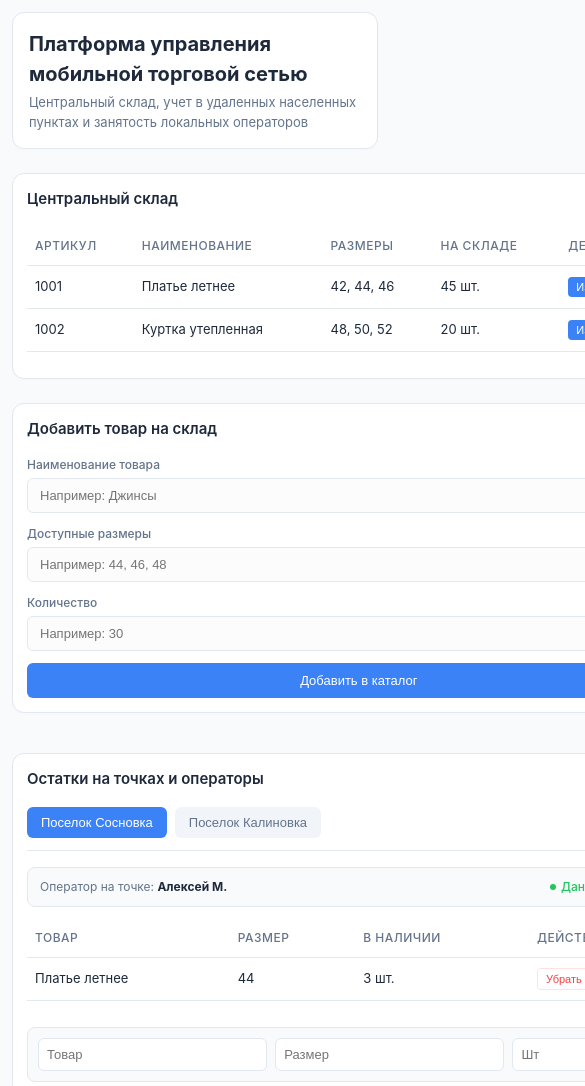
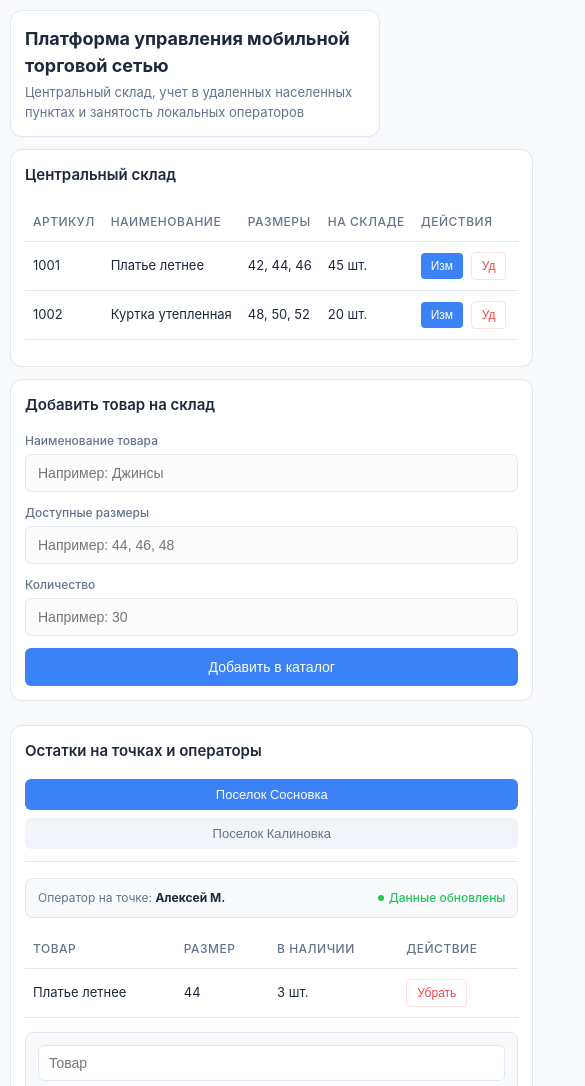
Before and after one commit to nepomnasihnezont-crypto/hehehe, a plain HTML site: page index.html in a window 390 px wide. Shown: the top 1086 px of the page, 585 px wide, since content can reach past the window. Drawn offline with Linux system fonts and the light colour scheme.

Commit message:
Update style.css

```diff
--- a/style.css
+++ b/style.css
@@ -12,6 +12,10 @@
     --radius: 12px;
 }
 
+* {
+    box-sizing: border-box;
+}
+
 body {
     font-family: -apple-system, BlinkMacSystemFont, "Segoe UI", Roboto, sans-serif;
     background-color: var(--bg-main);
@@ -24,6 +28,7 @@ body {
 .wrapper {
     max-width: 1100px;
     margin: 0 auto;
+    width: 100%;
 }
 
 header {
@@ -61,6 +66,8 @@ header p {
     padding: 20px;
     margin-bottom: 24px;
     box-shadow: 0 1px 3px rgba(0,0,0,0.02);
+    width: 100%;
+    overflow: hidden;
 }
 
 .card h2 {
@@ -70,34 +77,18 @@ header p {
     font-weight: 600;
 }
 
-/* Адаптивность для мобильных и планшетов */
-@media (max-width: 768px) {
-    body {
-        padding: 12px;
-    }
-    .grid {
-        grid-template-columns: 1fr;
-        gap: 16px;
-    }
-    header {
-        padding: 16px;
-    }
-    .card {
-        padding: 14px;
-    }
-}
-
 /* Таблицы */
 .table-responsive {
     width: 100%;
     overflow-x: auto;
+    -webkit-overflow-scrolling: touch;
+    margin-bottom: 12px;
 }
 
 table {
     width: 100%;
     border-collapse: collapse;
     font-size: 13px;
-    margin-bottom: 12px;
     white-space: nowrap;
 }
 
@@ -134,7 +125,8 @@ th {
     font-size: 13px;
     font-weight: 500;
     cursor: pointer;
-    width: auto;
+    flex-grow: 1;
+    text-align: center;
 }
 
 .tab-btn.active {
@@ -201,11 +193,10 @@ th {
 
 .field input {
     width: 100%;
-    padding: 9px 12px;
+    padding: 10px 12px;
     border: 1px solid var(--border);
     border-radius: 6px;
-    box-sizing: border-box;
-    font-size: 13px;
+    font-size: 14px; /* Увеличено до 14px, чтобы на айфонах не было зума при клике */
     background: #fcfcfc;
 }
 
@@ -213,11 +204,11 @@ button {
     background: var(--accent);
     color: white;
     border: none;
-    padding: 10px 16px;
+    padding: 11px 16px;
     border-radius: 6px;
     font-weight: 500;
     cursor: pointer;
-    font-size: 13px;
+    font-size: 14px;
     width: 100%;
     transition: background 0.2s;
 }
@@ -237,40 +228,37 @@ button:hover {
 }
 
 .btn-sm {
-    padding: 4px 8px;
-    font-size: 11px;
+    padding: 6px 10px;
+    font-size: 12px;
     width: auto;
     margin-right: 4px;
     border-radius: 4px;
 }
 
+/* Элементы управления внутри точек (адаптируются под мобилки) */
 .inline-controls {
     display: flex;
     gap: 8px;
     margin-top: 14px;
     background: #f8fafc;
-    padding: 10px;
+    padding: 12px;
     border-radius: 8px;
     border: 1px solid var(--border);
+    flex-wrap: wrap;
 }
 
 .inline-controls input {
-    flex: 2;
-    padding: 8px;
+    flex: 1 1 120px;
+    padding: 9px 10px;
     border: 1px solid var(--border);
     border-radius: 6px;
-    font-size: 13px;
-    box-sizing: border-box;
-    min-width: 0;
-}
-
-.inline-controls input:nth-child(3) {
-    flex: 1;
+    font-size: 14px;
+    background: #fff;
 }
 
 .btn-add-inline {
-    width: auto !important;
-    padding: 0 14px !important;
+    flex: 1 1 100% !important;
+    width: 100% !important;
 }
 
 /* Чат с ИИ */
@@ -279,7 +267,7 @@ button:hover {
     border: 1px solid var(--border);
     border-radius: 8px;
     padding: 12px;
-    height: 130px;
+    height: 150px;
     overflow-y: auto;
     font-size: 13px;
     margin-bottom: 12px;
@@ -291,7 +279,7 @@ button:hover {
 .chat-msg {
     padding: 8px 12px;
     border-radius: 8px;
-    max-width: 85%;
+    max-width: 90%;
 }
 
 .chat-msg.user {
@@ -306,3 +294,33 @@ button:hover {
     color: #1e40af;
     border: 1px solid #dbeafe;
 }
+
+/* Глобальный медиа-запрос для мобильных устройств (ширина до 768px) */
+@media (max-width: 768px) {
+    body {
+        padding: 10px;
+    }
+
+    .grid {
+        grid-template-columns: 1fr;
+        gap: 12px;
+    }
+
+    header {
+        padding: 14px;
+        margin-bottom: 12px;
+    }
+
+    header h1 {
+        font-size: 18px;
+    }
+
+    .card {
+        padding: 14px;
+        margin-bottom: 12px;
+    }
+
+    .inline-controls input {
+        flex: 1 1 100%; /* На смартфонах поля ввода выстраиваются в столбик друг под другом */
+    }
+}
```
